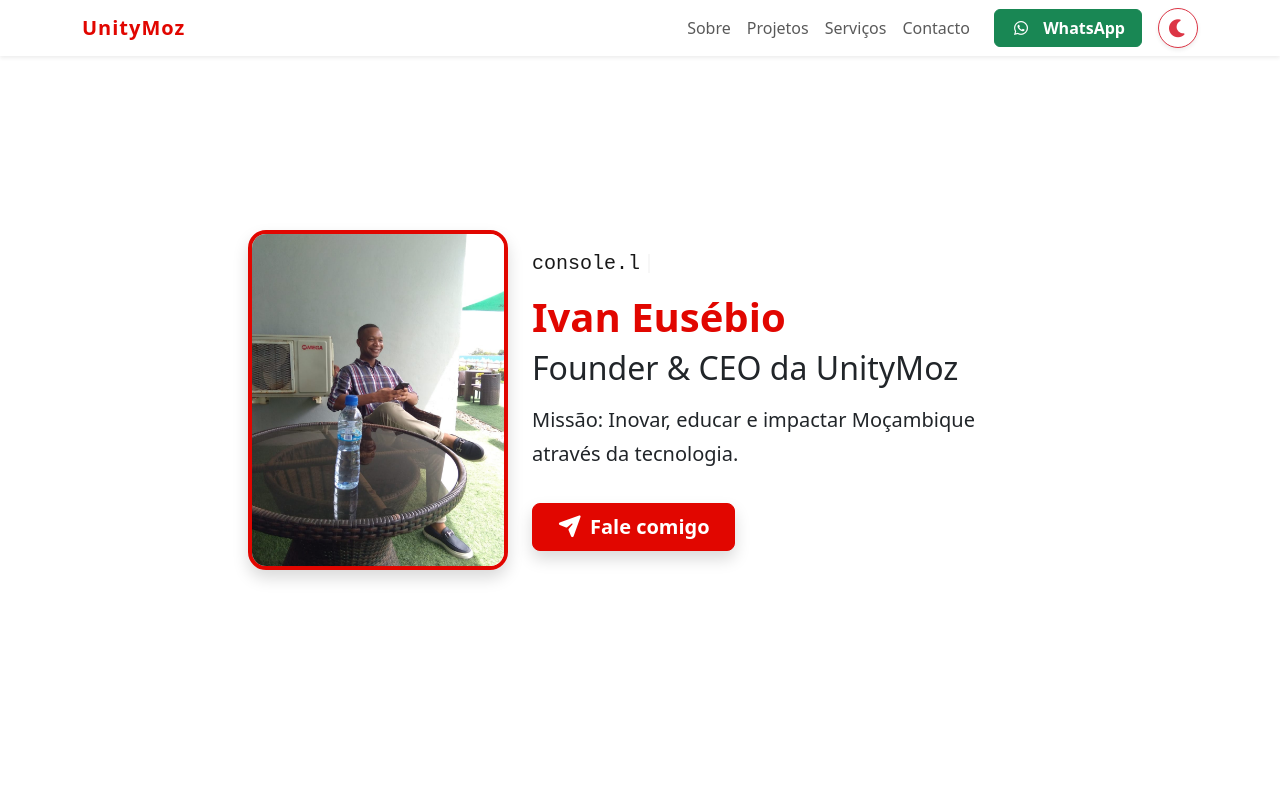
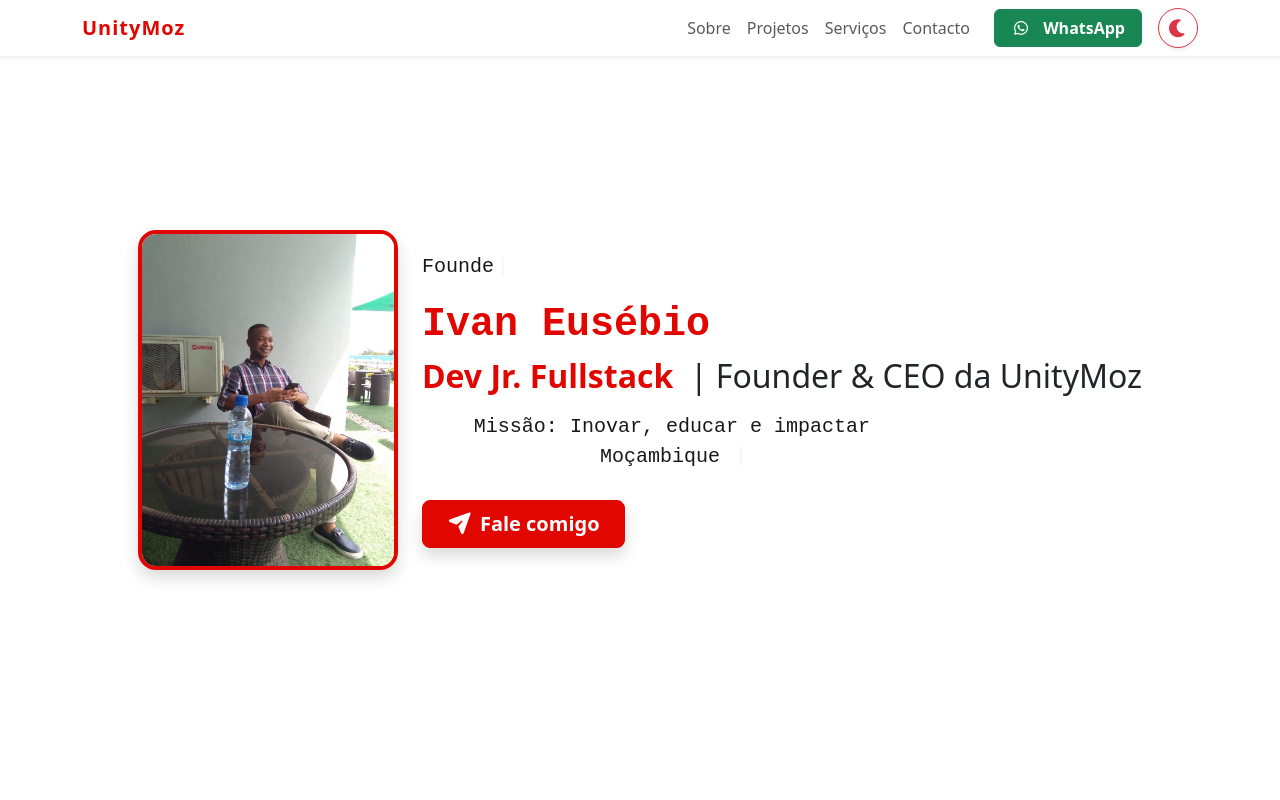
Before and after one commit to unitymoz/unitymoz-portfolio, a React (Create React App) app: page / in a window 1280 px wide. Shown: the top 800 px of the page. Built offline with nearby package versions, Linux system fonts and the light colour scheme.

Commit message:
Atualiza a seção Hero com novas animações de digitação e melhorias de estilo. Substitui o texto do terminal simulado e adiciona uma descrição da missão da UnityMoz.

```diff
--- a/src/HeroSection.js
+++ b/src/HeroSection.js
@@ -47,9 +47,8 @@ function HeroSection() {
         <div style={{ fontFamily: 'monospace', fontSize: 20, color: 'var(--unitymoz-dark)', marginBottom: 12, minHeight: 32, textAlign: 'center' }}>
           <Typewriter
             words={[
-              'const nome = "Ivan Eusébio";',
-              'console.log(nome);',
               'Ivan Eusébio',
+              'Dev Jr. Fullstack',
               'Founder & CEO da UnityMoz',
             ]}
             loop={0}
@@ -60,11 +59,27 @@ function HeroSection() {
             delaySpeed={1200}
           />
         </div>
-        <h1 className="fw-bold" style={{ color: '#e10600' }}>Ivan Eusébio</h1>
-        <h2 className="mb-3">Founder &amp; CEO da UnityMoz</h2>
-        <p className="lead mx-auto mx-md-0" style={{ maxWidth: 500 }}>
-          Missão: Inovar, educar e impactar Moçambique através da tecnologia.
-        </p>
+        <h1 className="fw-bold" style={{ color: '#e10600', minHeight: 48 }}>
+          <span style={{ fontFamily: 'monospace', fontWeight: 700 }}>
+            Ivan Eusébio
+          </span>
+        </h1>
+        <h2 className="mb-3">
+          <span style={{ color: '#e10600', fontWeight: 600 }}>Dev Jr. Fullstack</span> &nbsp;| Founder &amp; CEO da UnityMoz
+        </h2>
+        <div style={{ fontFamily: 'monospace', fontSize: 20, color: 'var(--unitymoz-dark)', marginBottom: 12, minHeight: 32, textAlign: 'center', maxWidth: 500 }}>
+          <Typewriter
+            words={[
+              'Missão: Inovar, educar e impactar Moçambique através da tecnologia.'
+            ]}
+            loop={0}
+            cursor
+            cursorStyle='|'
+            typeSpeed={60}
+            deleteSpeed={40}
+            delaySpeed={1200}
+          />
+        </div>
         {/* CTA: Botão para contato */}
         <motion.button
           className="btn btn-danger btn-lg mt-3 px-4 py-2 fw-semibold shadow"
```
